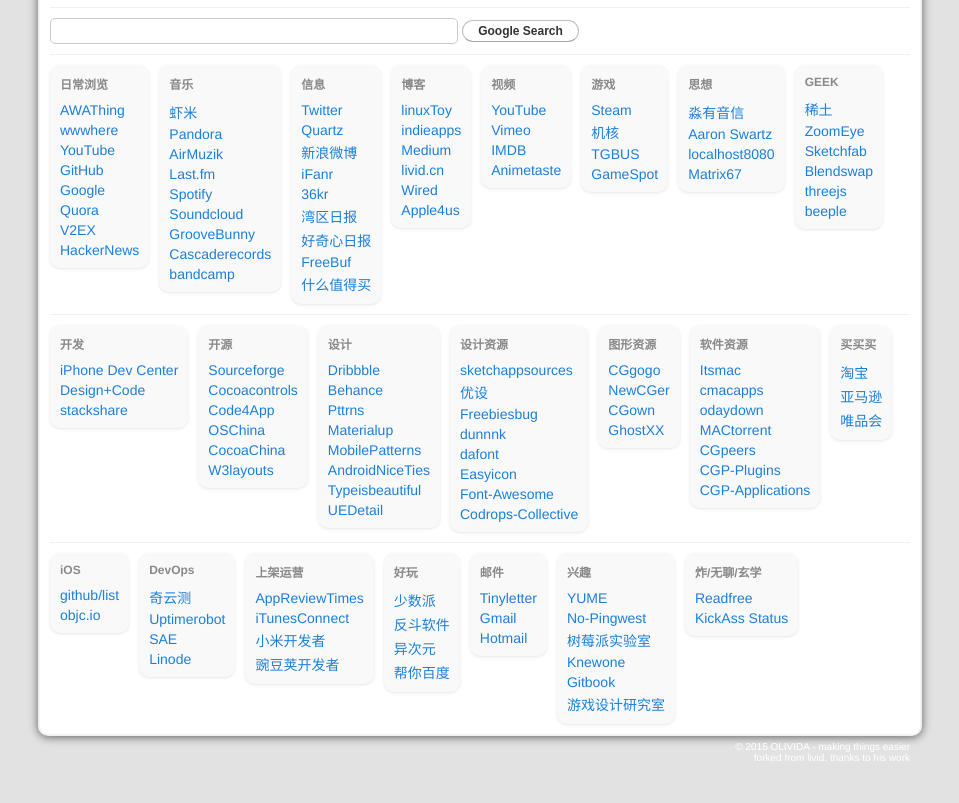
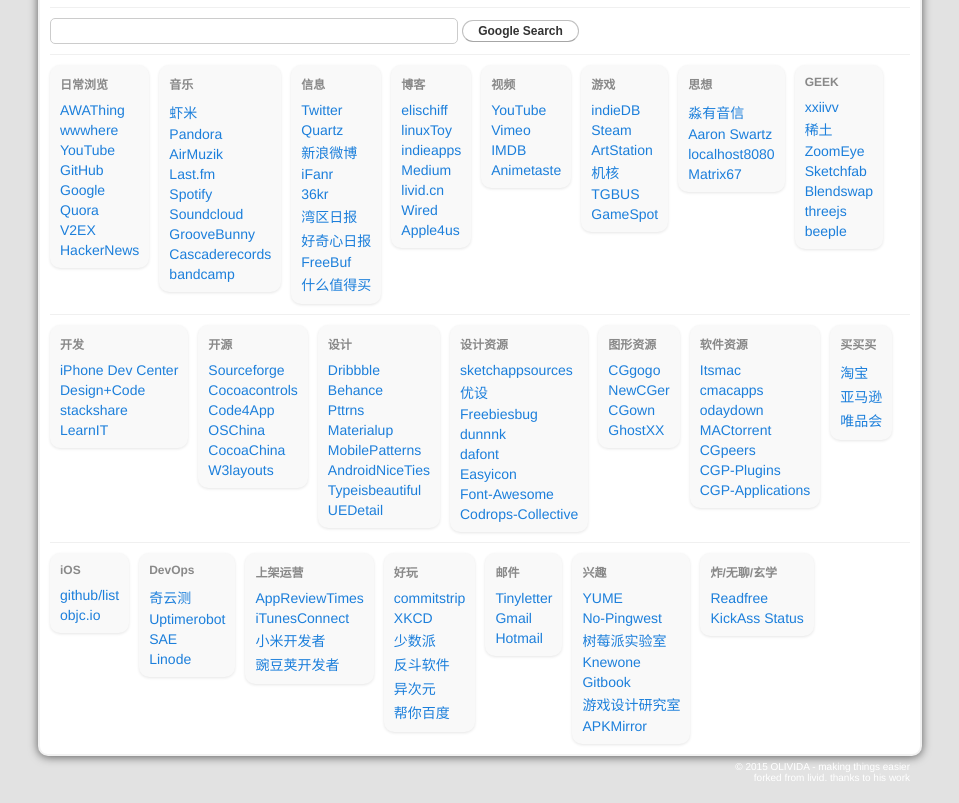
Before and after one commit to Node-X/Startpage_On_Docker, a plain HTML site: page index.html in a window 1280 px wide. Shown: the part 62-865 px from the top of the page, without its empty margins (160-1119 px from the left). Drawn offline with Linux system fonts and the light colour scheme.

Commit message:
added blogs games books comics

```diff
--- a/index.html
+++ b/index.html
@@ -63,6 +63,7 @@
 		<div class="column">
 			<div class="column_title">博客</div>
 			<ul class="nav">
+				<li><a href="http://www.elischiff.com/" target="_blank">elischiff</a></li>
 				<li><a href="https://linuxtoy.org/" target="_blank">linuxToy</a></li>
 				<li><a href="http://indie-apps.tumblr.com/" target="_blank">indieapps</a></li>
 				<li><a href="https://medium.com/" target="_blank">Medium</a></li>
@@ -83,7 +84,9 @@
 		<div class="column">
 			<div class="column_title">游戏</div>
 			<ul class="nav">
+				<li><a href="http://www.indiedb.com/" target="_blank">indieDB</a></li>
 				<li><a href="http://www.steampowered.com/" target="_blank">Steam</a></li>
+				<li><a href="https://www.artstation.com/" target="_blank">ArtStation</a></li>
 				<li><a href="http://www.g-cores.com/" target="_blank">机核</a></li>
 				<li><a href="http://ps3.tgbus.com/" target="_blank">TGBUS</a></li>
 				<li><a href="http://www.gamespot.com/" target="_blank">GameSpot</a></li>
@@ -101,6 +104,7 @@
 		<div class="column">
 			<div class="column_title">GEEK</div>
 			<ul class="nav">
+				<li><a href="http://wiki.xxiivv.com/Home" target="_blank">xxiivv</a></li>
 				<li><a href="http://gold.xitu.io/" target="_blank">稀土</a></li>
 				<li><a href="http://www.zoomeye.org/" target="_blank">ZoomEye</a></li>
 				<li><a href="https://sketchfab.com/" target="_blank">Sketchfab</a></li>
@@ -117,6 +121,7 @@
 				<li><a href="http://developer.apple.com/iphone/" target="_blank">iPhone Dev Center</a></li>
 				<li><a href="https://designcode.io/" target="_blank">Design+Code</a></li>
 				<li><a href="http://stackshare.io/" target="_blank">stackshare</a></li>
+				<li><a href="http://www.pdfchm.net/" target="_blank">LearnIT</a></li>
 			</ul>
 		</div>
 		<div class="column">
@@ -215,6 +220,8 @@
 		<div class="column">
 			<div class="column_title">好玩</div>
 			<ul class="nav">
+				<li><a href="http://www.commitstrip.com/en/" target="_blank">commitstrip</a></li>
+				<li><a href="https://xkcd.com/" target="_blank">XKCD</a></li>
 				<li><a href="http://sspai.com/" target="_blank">少数派</a></li>
 				<li><a href="http://www.apprcn.com/" target="_blank">反斗软件</a></li>
 				<li><a href="http://www.iplaysoft.com/" target="_blank">异次元</a></li>
@@ -238,6 +245,7 @@
 				<li><a href="https://knewone.com/" target="_blank">Knewone</a></li>
 				<li><a href="https://www.gitbook.com/explore" target="_blank">Gitbook</a></li>
 				<li><a href="http://xxiaojun.blogspot.sg/" target="_blank">游戏设计研究室</a></li>
+				<li><a href="http://www.apkmirror.com/" target="_blank">APKMirror</a></li>
 			</ul>
 		</div>
 		<div class="column">
```
